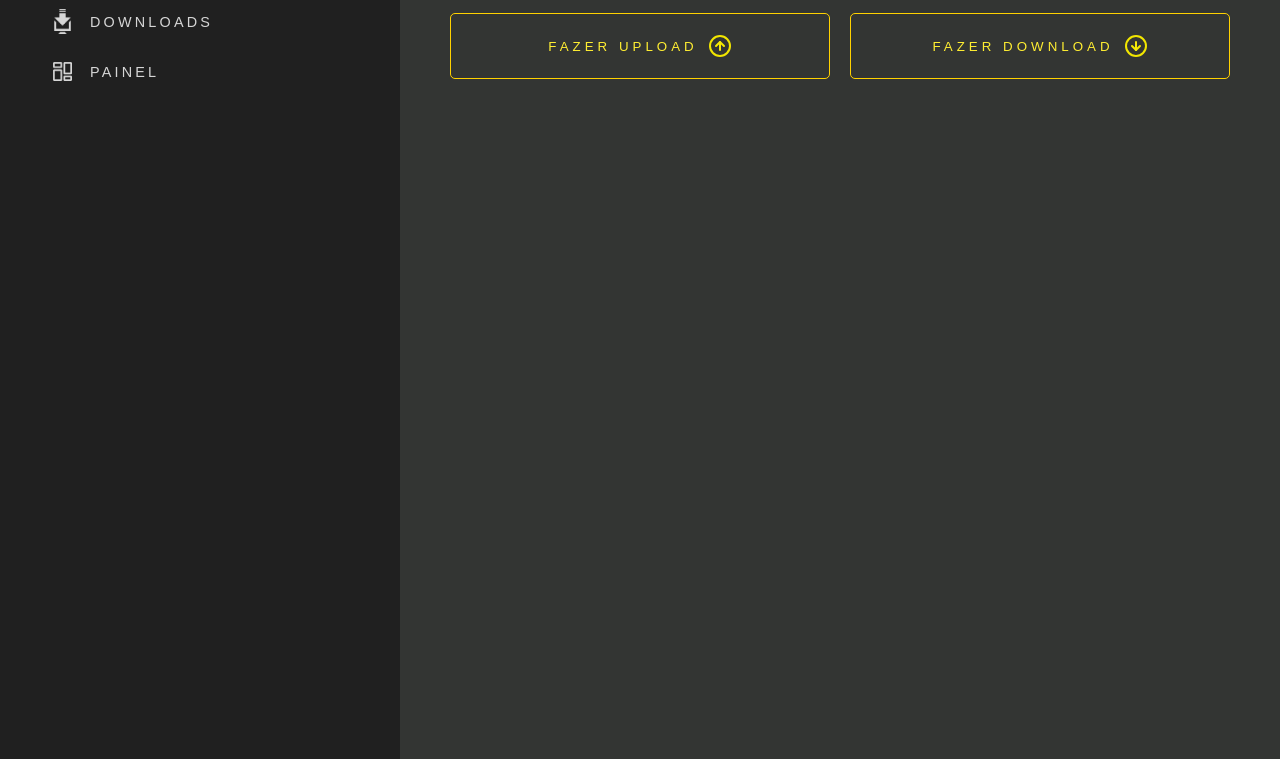
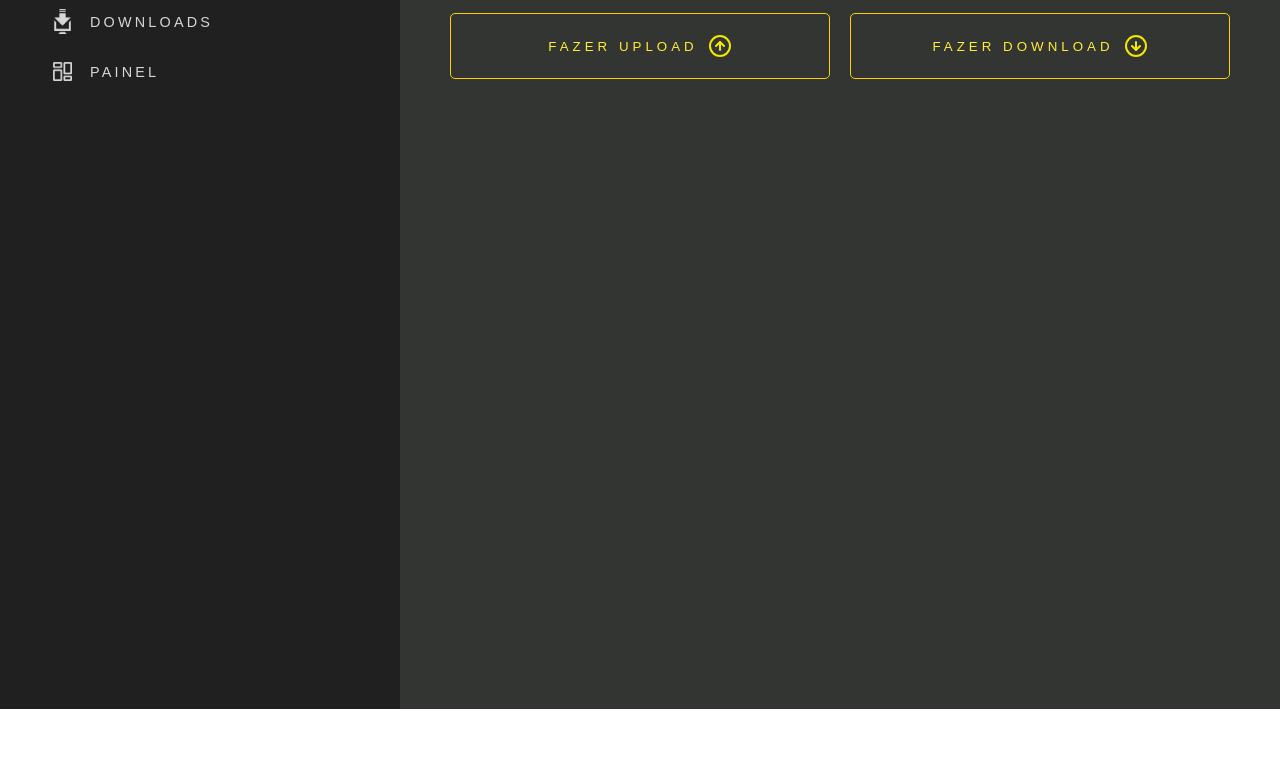
Before and after one commit to jaogui/box-community, a website built with webpack: page index.html in a window 1280 px wide. Shown: the part 152-911 px from the top of the page. After the commit the page ends 861 px from the top, so only its background shows below. Built offline with nearby package versions, Linux system fonts and the light colour scheme; a web font is replaced by a local one.

Commit message:
corrigindo border-box e tipografia geral

```diff
--- a/src/scss/base/_defaults.scss
+++ b/src/scss/base/_defaults.scss
@@ -5,6 +5,7 @@ body {
 * {
     -webkit-font-smoothing: antialiased;
     -moz-osx-font-smoothing: grayscale;
+    box-sizing: border-box;
 }
 
 ul,
--- a/src/scss/base/_typography.scss
+++ b/src/scss/base/_typography.scss
@@ -1,6 +1,7 @@
 @import url('https://fonts.googleapis.com/css2?family=Bebas+Neue&family=Blinker:wght@200;300;400;600;700&family=Libre+Franklin:wght@100;200;400;600;900&family=Press+Start+2P&display=swap');
 @import url('https://fonts.googleapis.com/css2?family=Libre+Franklin:wght@100;200;400;600;900&display=swap');
 body,
-html {
+html,
+* {
     font-family: 'Blinker', sans-serif;
 }
```
